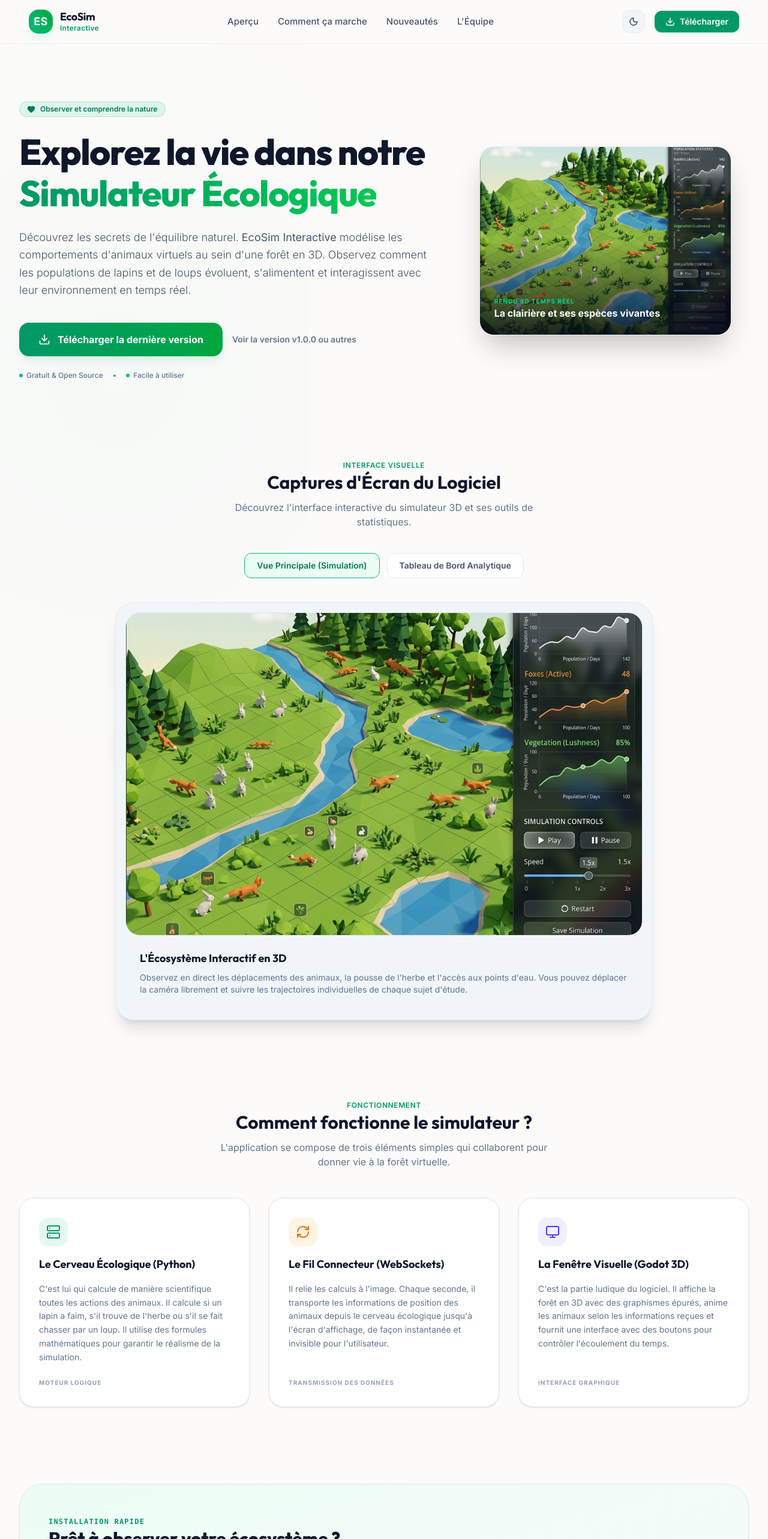
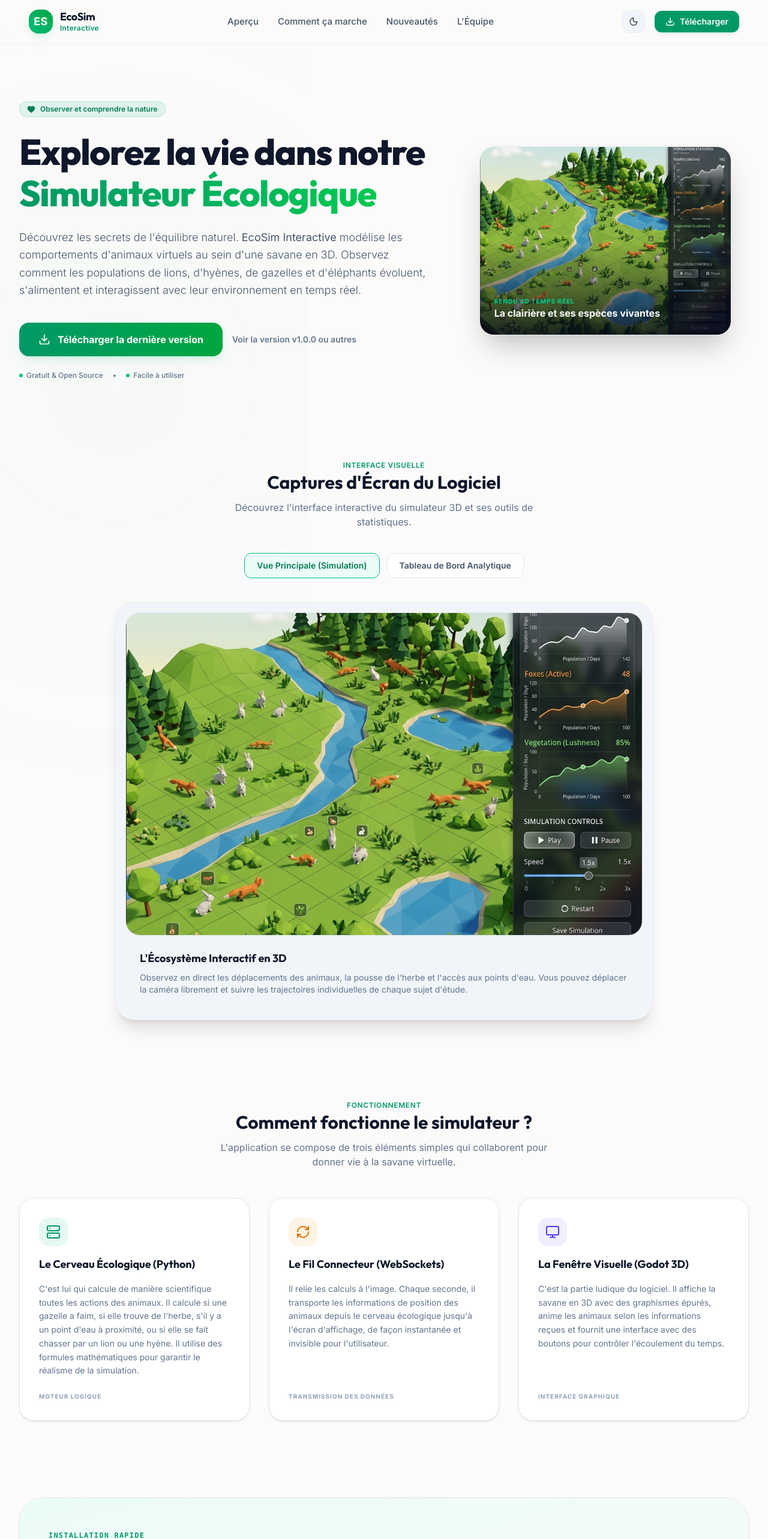
Before and after one commit to EcoSim-Interactive/EcoSim-game, a React (Vite) app in the folder site-vitrine/: page / in a window 1280 px wide. Shown: the top 2566 px of the page at 60% size. Built offline with nearby package versions, Linux system fonts and the light colour scheme.

Commit message:
fix bloc architecture

```diff
--- a/site-vitrine/src/components/Architecture.jsx
+++ b/site-vitrine/src/components/Architecture.jsx
@@ -8,7 +8,7 @@
         <span className="text-xs font-semibold text-emerald-600 dark:text-emerald-400 uppercase tracking-wider">Fonctionnement</span>
         <h2 className="text-3xl font-bold text-slate-900 dark:text-white">Comment fonctionne le simulateur ?</h2>
         <p className="text-slate-500 dark:text-slate-400 max-w-xl mx-auto">
-          L'application se compose de trois éléments simples qui collaborent pour donner vie à la forêt virtuelle.
+          L'application se compose de trois éléments simples qui collaborent pour donner vie à la savane virtuelle.
         </p>
       </div>
 
@@ -21,7 +21,7 @@
             </div>
             <h3 className="text-lg font-bold text-slate-900 dark:text-white">Le Cerveau Écologique (Python)</h3>
             <p className="text-sm text-slate-500 dark:text-slate-400 leading-relaxed">
-              C'est lui qui calcule de manière scientifique toutes les actions des animaux. Il calcule si un lapin a faim, s'il trouve de l'herbe ou s'il se fait chasser par un loup. Il utilise des formules mathématiques pour garantir le réalisme de la simulation.
+              C'est lui qui calcule de manière scientifique toutes les actions des animaux. Il calcule si une gazelle a faim, si elle trouve de l'herbe, s'il y a un point d'eau à proximité, ou si elle se fait chasser par un lion ou une hyène. Il utilise des formules mathématiques pour garantir le réalisme de la simulation.
             </p>
           </div>
           <span className="text-[10px] font-bold text-slate-400 dark:text-slate-600 mt-6 tracking-widest uppercase text-left">MOTEUR LOGIQUE</span>
@@ -49,7 +49,7 @@
             </div>
             <h3 className="text-lg font-bold text-slate-900 dark:text-white">La Fenêtre Visuelle (Godot 3D)</h3>
             <p className="text-sm text-slate-500 dark:text-slate-400 leading-relaxed">
-              C'est la partie ludique du logiciel. Il affiche la forêt en 3D avec des graphismes épurés, anime les animaux selon les informations reçues et fournit une interface avec des boutons pour contrôler l'écoulement du temps.
+              C'est la partie ludique du logiciel. Il affiche la savane en 3D avec des graphismes épurés, anime les animaux selon les informations reçues et fournit une interface avec des boutons pour contrôler l'écoulement du temps.
             </p>
           </div>
           <span className="text-[10px] font-bold text-slate-400 dark:text-slate-600 mt-6 tracking-widest uppercase text-left">INTERFACE GRAPHIQUE</span>
--- a/site-vitrine/src/components/Changelog.jsx
+++ b/site-vitrine/src/components/Changelog.jsx
@@ -4,7 +4,7 @@
 
 const DISCOVER_UPDATES = [
   { version: 'v1.0.0', title: 'Version finale stable', date: 'Juin 2026', details: 'Lancement public avec simulation optimisée des plantes et animaux.' },
-  { version: 'v0.9.0', title: 'Amélioration de l\'intelligence animale', date: 'Mai 2026', details: 'Les renards chassent désormais de manière coopérative et les lapins fuient plus intelligemment.' },
+  { version: 'v0.9.0', title: 'Amélioration de l\'intelligence animale', date: 'Mai 2026', details: 'Les hyènes chassent désormais en groupe et les gazelles fuient de manière coopérative.' },
   { version: 'v0.8.0', title: 'Rendu graphique 3D enrichi', date: 'Avril 2026', details: 'Nouveaux arbres en basse résolution (low-poly), effets météo et cycle jour/nuit.' }
 ];
 
--- a/site-vitrine/src/components/Hero.jsx
+++ b/site-vitrine/src/components/Hero.jsx
@@ -19,7 +19,7 @@
         </h1>
 
         <p className="text-lg text-slate-600 dark:text-slate-300 leading-relaxed font-light">
-          Découvrez les secrets de l'équilibre naturel. <strong>EcoSim Interactive</strong> modélise les comportements d'animaux virtuels au sein d'une forêt en 3D. Observez comment les populations de lapins et de loups évoluent, s'alimentent et interagissent avec leur environnement en temps réel.
+          Découvrez les secrets de l'équilibre naturel. <strong>EcoSim Interactive</strong> modélise les comportements d'animaux virtuels au sein d'une savane en 3D. Observez comment les populations de lions, d'hyènes, de gazelles et d'éléphants évoluent, s'alimentent et interagissent avec leur environnement en temps réel.
         </p>
 
         <div className="flex flex-col sm:flex-row gap-4 pt-4 items-center">
```
